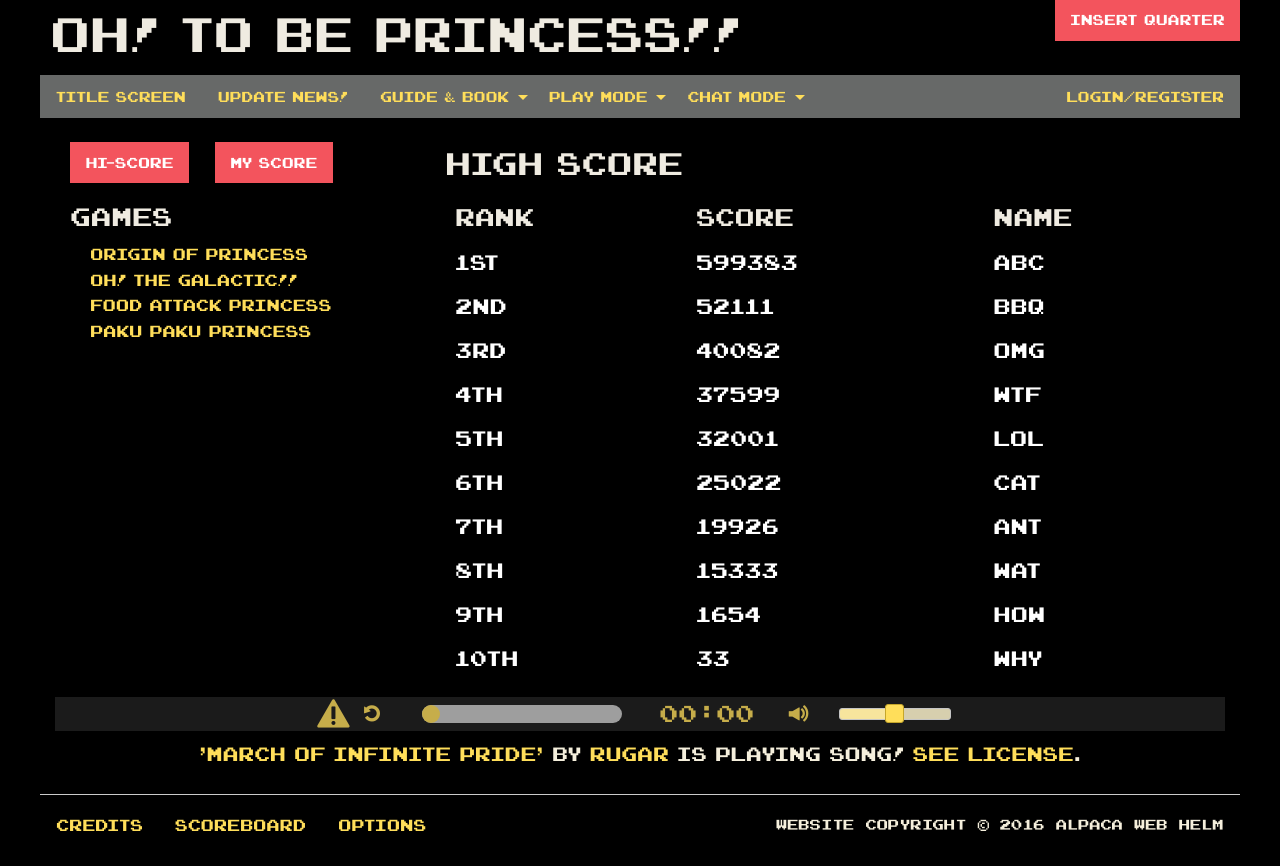
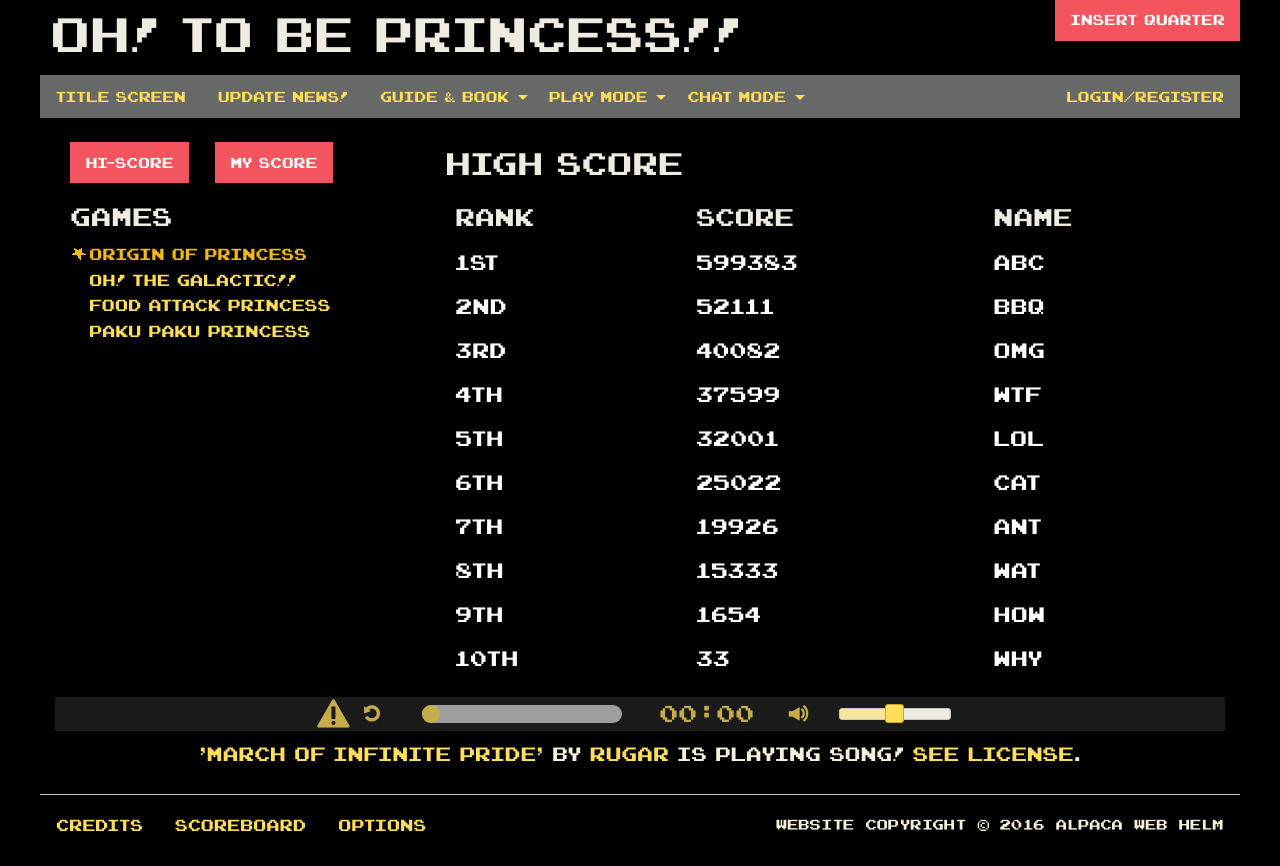
Before and after one commit to nadiaff/princess, a PHP site: page /scoreboard.php in a window 1280 px wide. Run offline with PHP 8.4, Linux system fonts and the light colour scheme; some web fonts are replaced.

Commit message:
Cute Star Icon before game list on scoreboard

```diff
--- a/css/app.css
+++ b/css/app.css
@@ -131,7 +131,7 @@ body {
 a  {
 	color: #ffde5a;
 }
-a:hover, a:focus {
+a:hover, a:focus, .scoreboard ul > li > .currentLink:hover, .scoreboard ul > li > .currentLink:focus {
 	color: #efebe1;
 }
 
@@ -335,8 +335,6 @@ hr {
 .heart-menu {
 	list-style: none;
 	margin-left:0;
-	/*list-style-position: inside;
-	list-style-image: url('img/empty-element-xsmall.png');*/
 }
 
 .heart-menu  > li > a, .heart-menu > li {
@@ -392,6 +390,7 @@ hr {
 .foundation-player {
 	background-color: #1b1b1b;
 }
+
 /* Give the volume slider li a width so that it appears in the layout */
 .volume-slider {
 	width: 7em;
@@ -443,7 +442,7 @@ a.ui-button:active,
 
 /* Changes color of volume slider background */
 .ui-widget-content {
-	background:#d7cfae;
+	background:#efebe1;
 }
 
 /* Change font to monospace so the controls don't jump around when the numbers change*/
@@ -511,6 +510,19 @@ a.ui-button:active,
 
 .scoreboard ul {
 	list-style-type:none;
+	margin-left:0;
+}
+
+.scoreboard ul > li > a:before {
+	content: url(img/emptystar-element-sm.gif);
+}
+
+.scoreboard ul > li > .currentLink:before {
+	content: url(img/star-element-sm.gif);
+}
+
+.scoreboard ul > li > .currentLink {
+	color: #f3bb12;
 }
 
 table {
--- a/css/foundation-player.css
+++ b/css/foundation-player.css
@@ -66,7 +66,7 @@
       transform: scale(-1, 1); }
     /* line 99, ../src/foundation-player.scss */
     .foundation-player .player-button em:hover:before {
-      color: #d54a52; }
+      color: #f7e59d; }
 
 /* line 107, ../src/foundation-player.scss */
 .foundation-player.normal .player-button,
--- a/scoreboard.php
+++ b/scoreboard.php
@@ -30,7 +30,7 @@
 						<a class="button float-right">MY SCORE</a>
 						<h4>GAMES</h4>
 						<ul>
-							<li><a href="#">ORIGIN OF PRINCESS</a></li>
+							<li><a class="currentLink" href="#">ORIGIN OF PRINCESS</a></li>
 							<li><a href="#">OH! THE GALACTIC!!</a></li>
 							<li><a href="#">FOOD ATTACK PRINCESS</a></li>
 							<li><a href="#">PAKU PAKU PRINCESS</a></li>
```
Also changed, not shown: css/img/emptystar-element-sm.gif (added), css/img/star-element-sm.gif (added), css/img/star-element.gif (added), 2 other files.
